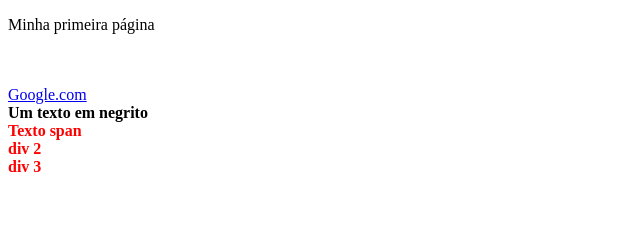
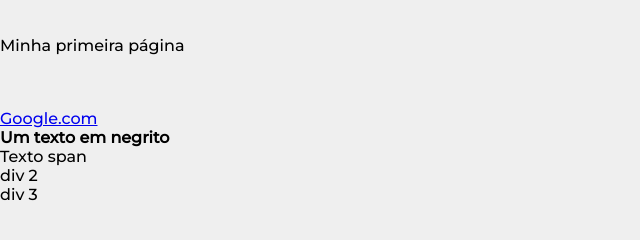
Before and after one commit to AbnerNeves/Python_Flask, a plain HTML site: page primeiros_passos.html in a window 1280 px wide. Shown: the whole page, without its empty margins (0-640 px from the left). Drawn offline with Linux system fonts and the light colour scheme.

Commit message:
Fonte importado e Body Css

```diff
--- a/style.css
+++ b/style.css
@@ -1,8 +1,9 @@
-div {
-    font-weight: bold;
-    color: red;
+@import url('https://fonts.googleapis.com/css2?family=Montserrat:wght@500&display=swap');
+
+body{
+    margin: 0;
+    min-height: calc(100vh - 40px);
+    background: #eeee;
+    font-family: 'Montserrat', sans-serif;
+    padding: 20px 0;
 }
-
-#blcos_informação{
-    font-style: italic;
-}
```
Also changed, not shown: index.html (+1 -0 lines).
